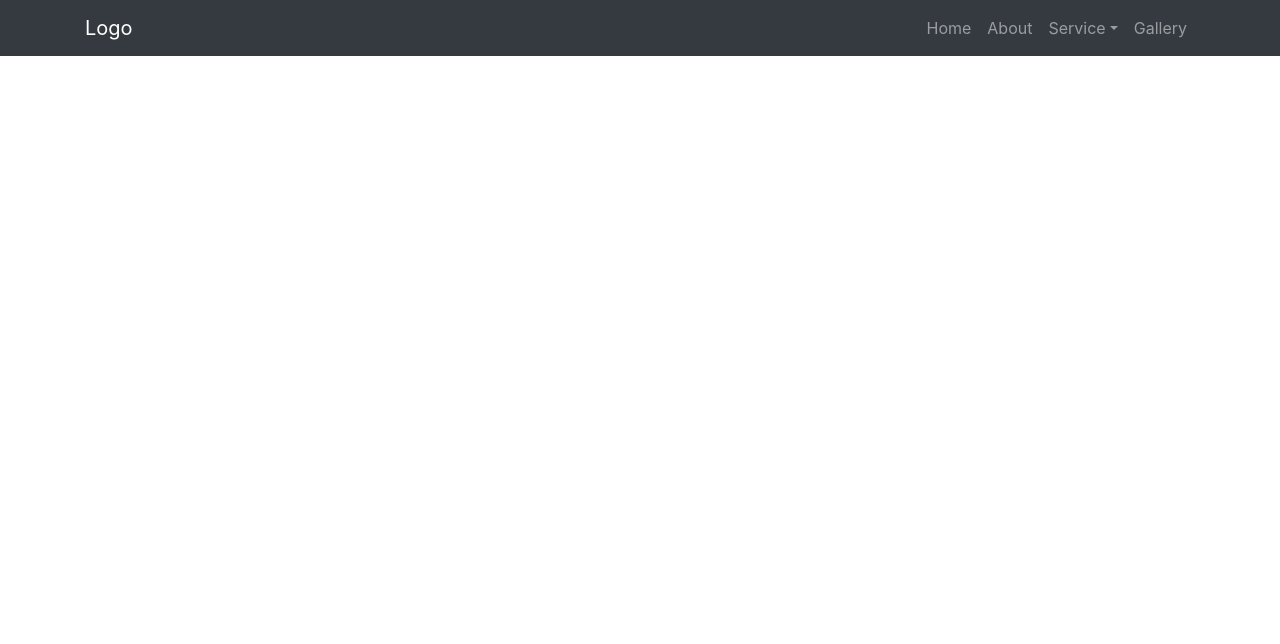
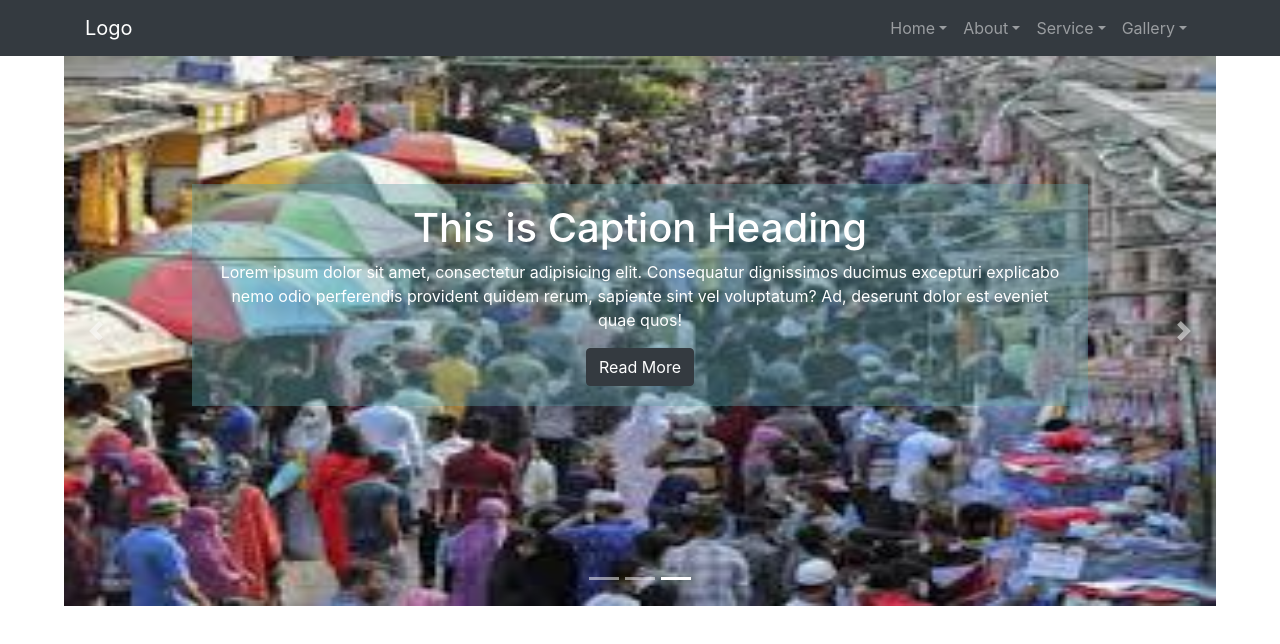
Before and after one commit to nobijoy/Day-5, a plain HTML site: page index.html in a window 1280 px wide. Drawn offline with Linux system fonts and the light colour scheme.

Commit message:
carousel slider and menubar with bootstrap created

```diff
--- /dev/null
+++ b/css/styles.css
@@ -0,0 +1,10 @@
+.carousel-item{
+    padding: 0 5%;
+}
+.my-caption{
+    bottom: 200px;
+    background-color: rgba(94, 158, 166, 0.4);
+    color: #ffffff;
+    padding-left: 20px ;
+    padding-right: 20px ;
+}
--- a/index.html
+++ b/index.html
@@ -4,6 +4,8 @@
     <meta charset="UTF-8">
     <title>Home</title>
     <link rel="stylesheet" href="css/bootstrap.css">
+    <link rel="stylesheet" href="css/styles.css">
+
 </head>
 <body>
 
@@ -15,8 +17,22 @@
             </button>
             <div class="collapse navbar-collapse" id="menu">
                 <ul class="navbar-nav ml-auto">
-                    <li><a href="" class="nav-link">Home</a> </li>
-                    <li><a href="" class="nav-link">About</a> </li>
+                    <li class="dropdown">
+                        <a href="" class="nav-link dropdown-toggle" data-toggle="dropdown">Home</a>
+                        <ul class="dropdown-menu">
+                            <li><a href="" class="dropdown-item">Car Fixing</a> </li>
+                            <li><a href="" class="dropdown-item">Bike Fixing</a> </li>
+                            <li><a href="" class="dropdown-item">Car Washing</a> </li>
+                        </ul>
+                    </li>
+                    <li class="dropdown">
+                        <a href="" class="nav-link dropdown-toggle" data-toggle="dropdown">About</a>
+                        <ul class="dropdown-menu">
+                            <li><a href="" class="dropdown-item">Car Fixing</a> </li>
+                            <li><a href="" class="dropdown-item">Bike Fixing</a> </li>
+                            <li><a href="" class="dropdown-item">Car Washing</a> </li>
+                        </ul>
+                    </li>
                     <li class="dropdown">
                         <a href="" class="nav-link dropdown-toggle" data-toggle="dropdown">Service</a>
                         <ul class="dropdown-menu">
@@ -25,15 +41,58 @@
                             <li><a href="" class="dropdown-item">Car Washing</a> </li>
                         </ul>
                     </li>
-                    <li><a href="" class="nav-link">Gallery</a> </li>
+                    <li class="dropdown">
+                        <a href="" class="nav-link dropdown-toggle" data-toggle="dropdown">Gallery</a>
+                        <ul class="dropdown-menu">
+                            <li><a href="" class="dropdown-item">Car Fixing</a> </li>
+                            <li><a href="" class="dropdown-item">Bike Fixing</a> </li>
+                            <li><a href="" class="dropdown-item">Car Washing</a> </li>
+                        </ul>
+                    </li>
                 </ul>
             </div>
         </div>
     </nav>
 
-
-
-
+    <div class="carousel slide" data-ride="carousel" data-interval="1800" id="slider">
+        <ol class="carousel-indicators">
+            <li data-target="#slider" data-slide-to="0" class="active"></li>
+            <li data-target="#slider" data-slide-to="1"></li>
+            <li data-target="#slider" data-slide-to="2"></li>
+        </ol>
+        <div class="carousel-inner">
+            <div class="carousel-item active">
+                <img src="img/images.jpg" alt="" class="w-100" style="height:550px;" >
+                <div class="carousel-caption my-caption">
+                    <h1>This is Caption Heading</h1>
+                    <p>Lorem ipsum dolor sit amet, consectetur adipisicing elit. Consequatur dignissimos ducimus excepturi explicabo nemo odio perferendis provident quidem rerum, sapiente sint vel voluptatum? Ad, deserunt dolor est eveniet quae quos!</p>
+                    <a href="" class="btn btn-dark">Read More</a>
+                </div>
+            </div>
+            <div class="carousel-item ">
+                <img src="img/download.jpg" alt="" class="w-100 " style="height:550px;">
+                <div class="carousel-caption my-caption">
+                    <h1>This is Caption Heading</h1>
+                    <p>Lorem ipsum dolor sit amet, consectetur adipisicing elit. Consequatur dignissimos ducimus excepturi explicabo nemo odio perferendis provident quidem rerum, sapiente sint vel voluptatum? Ad, deserunt dolor est eveniet quae quos!</p>
+                    <a href="" class="btn btn-dark">Read More</a>
+                </div>
+            </div>
+            <div class="carousel-item">
+                <img src="img/images%20(2).jpg" alt="" class="w-100" style="height:550px;">
+                <div class="carousel-caption my-caption">
+                    <h1>This is Caption Heading</h1>
+                    <p>Lorem ipsum dolor sit amet, consectetur adipisicing elit. Consequatur dignissimos ducimus excepturi explicabo nemo odio perferendis provident quidem rerum, sapiente sint vel voluptatum? Ad, deserunt dolor est eveniet quae quos!</p>
+                    <a href="" class="btn btn-dark">Read More</a>
+                </div>
+            </div>
+        </div>
+        <a href="#slider" class="carousel-control-prev" data-slide="prev">
+            <span class="carousel-control-prev-icon"></span>
+        </a>
+        <a href="#slider" class="carousel-control-next" data-slide="next">
+            <span class="carousel-control-next-icon"></span>
+        </a>
+    </div>
 
     <script src="js/jquery-3.6.0.js"></script>
     <script src="js/bootstrap.js"></script>
```
Also changed, not shown: img/download.jpg (added), img/images (2).jpg (added), img/images.jpg (added).
